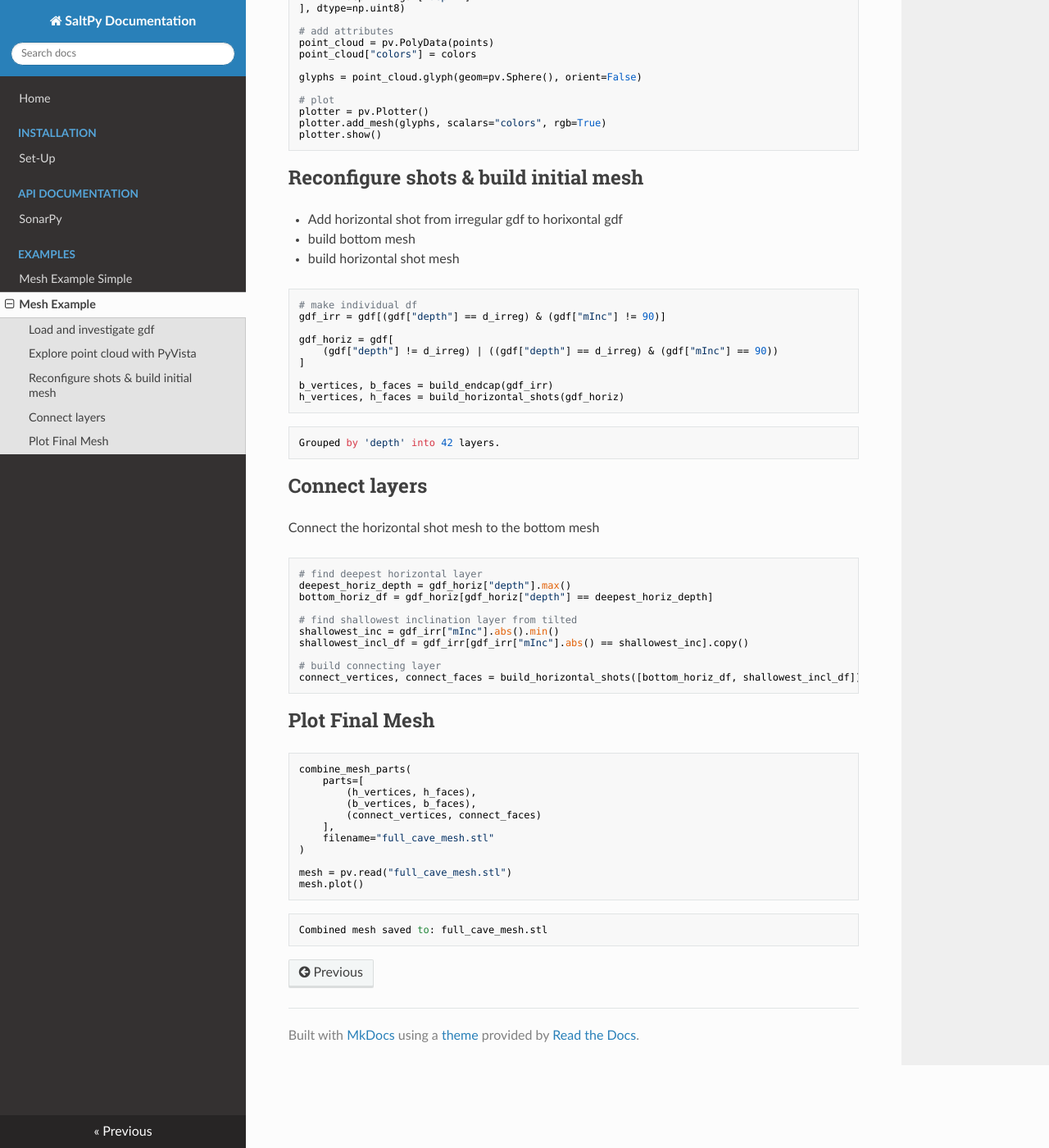
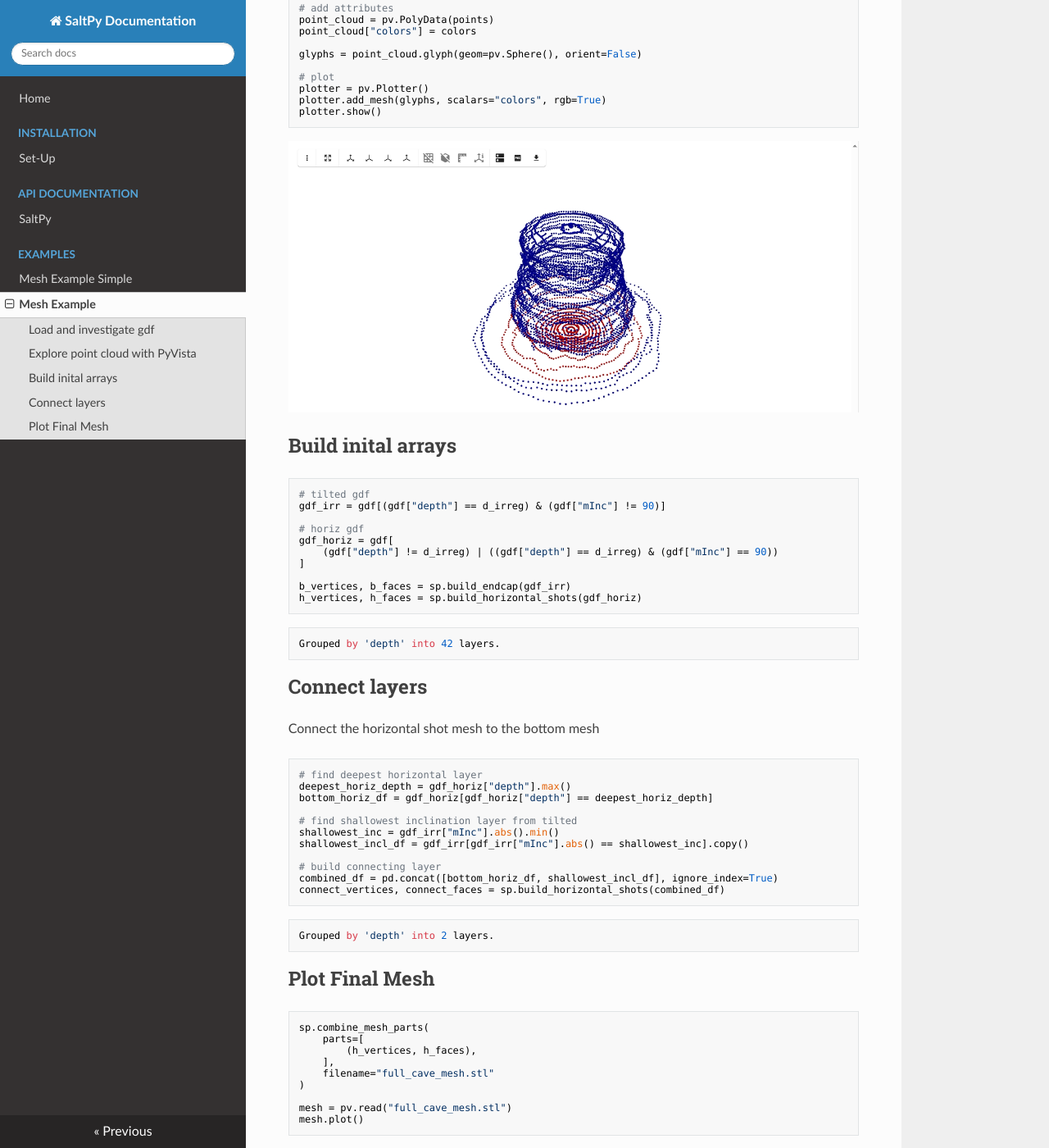
Before and after one commit to kmanalili/test1, an MkDocs documentation site: the page built from docs/examples/wireframe-EXAMPLE.md, in a window 1280 px wide and 1400 px high, scrolled down 1534 px. Shown: the whole window at 82% size. Built offline with MkDocs 1.6.1, drawn with Linux system fonts in a browser that asks for light colours; nearby versions of some CDN libraries; some of the changed text lies outside the part shown.

Commit message:
add figs and small formatting changes

````diff
--- a/docs/examples/wireframe-EXAMPLE.md
+++ b/docs/examples/wireframe-EXAMPLE.md
@@ -2,16 +2,14 @@
 
 
 ```python
+import saltpy
+from saltpy.agapito import SonarPy as sp
+
+import pyvista as pv
+import geopandas as gpd
 from stl import mesh as stl_mesh
 import numpy as np
-import pyvista as pv
-import geopandas as gpd
 import pandas as pd
-from scipy.interpolate import griddata
-from scipy.spatial import Delaunay
-import fiona
-
-from wireframe_functions import gdf_to_points_grid_from_rc, build_horizontal_shots, build_endcap, combine_mesh_parts
 ```
 
 ## Load and investigate gdf
@@ -110,27 +108,24 @@ plotter.add_mesh(glyphs, scalars="colors", rgb=True)
 plotter.show()
 ```
 
+![Point Cloud Example](../images/example_points.PNG)
 
 
 
-
-## Reconfigure shots & build initial mesh
-
-- Add horizontal shot from irregular gdf to horixontal gdf
-- build bottom mesh
-- build horizontal shot mesh
+## Build inital arrays
 
 
 ```python
-# make individual df
+# tilted gdf
 gdf_irr = gdf[(gdf["depth"] == d_irreg) & (gdf["mInc"] != 90)]
 
+# horiz gdf
 gdf_horiz = gdf[
     (gdf["depth"] != d_irreg) | ((gdf["depth"] == d_irreg) & (gdf["mInc"] == 90))
 ]
 
-b_vertices, b_faces = build_endcap(gdf_irr)
-h_vertices, h_faces = build_horizontal_shots(gdf_horiz)
+b_vertices, b_faces = sp.build_endcap(gdf_irr)
+h_vertices, h_faces = sp.build_horizontal_shots(gdf_horiz)
 ```
 
     Grouped by 'depth' into 42 layers.
@@ -151,18 +146,17 @@ shallowest_inc = gdf_irr["mInc"].abs().min()
 shallowest_incl_df = gdf_irr[gdf_irr["mInc"].abs() == shallowest_inc].copy()
 
 # build connecting layer
-connect_vertices, connect_faces = build_horizontal_shots([bottom_horiz_df, shallowest_incl_df])
+combined_df = pd.concat([bottom_horiz_df, shallowest_incl_df], ignore_index=True)
+connect_vertices, connect_faces = sp.build_horizontal_shots(combined_df)
 ```
-
+    Grouped by 'depth' into 2 layers.
 ## Plot Final Mesh
 
 
 ```python
-combine_mesh_parts(
+sp.combine_mesh_parts(
     parts=[
         (h_vertices, h_faces),
-        (b_vertices, b_faces),
-        (connect_vertices, connect_faces)
     ],
     filename="full_cave_mesh.stl"
 )
--- a/mkdocs.yml
+++ b/mkdocs.yml
@@ -18,7 +18,7 @@ nav:
   - Installation:
       - Set-Up: setup/installation.md
   - API Documentation:
-      - SonarPy: api/SaltPy.md
+      - SaltPy: api/SaltPy.md
   - Examples:
       - Mesh Example Simple: examples/wireframe-simple-EXAMPLE.md
       - Mesh Example: examples/wireframe-EXAMPLE.md
````
Also changed, not shown: other parts of docs/examples/wireframe-EXAMPLE.md (+2 -0 lines), docs/api/SaltPy.md (+4 -4 lines), docs/examples/wireframe-simple-EXAMPLE.md (+7 -22 lines), docs/setup/installation.md (+4 -4 lines), docs/images/example_mesh.PNG (added), docs/images/example_points.PNG (added).
